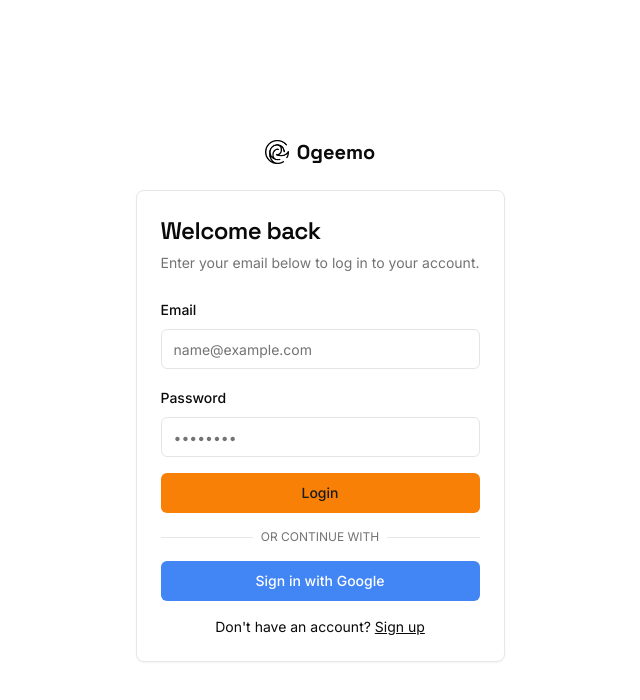
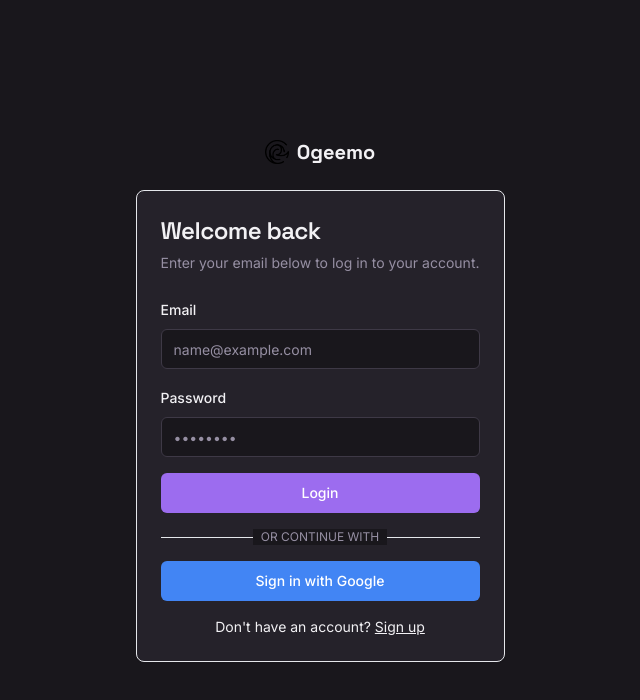
Before and after one commit to tas-github/ogeemo-firebase, a Next.js app: page /login in a window 1280 px wide. Shown: the top 700 px of the page, without its empty margins (320-960 px from the left). Built offline with nearby package versions, Linux system fonts and the light colour scheme; no server answers.

Commit message:
My wife (Julie) does not like my choice of colors. She likes purple for

```diff
--- a/src/app/globals.css
+++ b/src/app/globals.css
@@ -5,37 +5,37 @@
 
 @layer base {
   :root {
-    --background: 0 0% 100%;
-    --foreground: 0 0% 3.9%;
-    --card: 0 0% 100%;
-    --card-foreground: 0 0% 3.9%;
-    --popover: 0 0% 100%;
-    --popover-foreground: 0 0% 3.9%;
-    --primary: 30 95% 50%;
-    --primary-foreground: 0 0% 10%;
-    --secondary: 0 0% 96.1%;
-    --secondary-foreground: 0 0% 9%;
-    --muted: 0 0% 96.1%;
-    --muted-foreground: 0 0% 45.1%;
-    --accent: 0 0% 96.1%;
-    --accent-foreground: 30 95% 50%;
-    --destructive: 0 84.2% 60.2%;
+    --background: 260 10% 10%;
+    --foreground: 260 10% 95%;
+    --card: 260 10% 15%;
+    --card-foreground: 260 10% 95%;
+    --popover: 260 10% 15%;
+    --popover-foreground: 260 10% 95%;
+    --primary: 262 80% 68%;
+    --primary-foreground: 0 0% 100%;
+    --secondary: 260 10% 20%;
+    --secondary-foreground: 260 10% 95%;
+    --muted: 260 10% 20%;
+    --muted-foreground: 260 10% 60%;
+    --accent: 330 85% 60%;
+    --accent-foreground: 0 0% 100%;
+    --destructive: 0 72% 51%;
     --destructive-foreground: 0 0% 98%;
-    --border: 0 0% 89.8%;
-    --input: 0 0% 89.8%;
-    --ring: 30 95% 50%;
+    --border: 260 10% 25%;
+    --input: 260 10% 25%;
+    --ring: 262 80% 68%;
     --radius: 0.5rem;
-    --chart-1: 12 76% 61%;
-    --chart-2: 173 58% 39%;
-    --chart-3: 197 37% 24%;
-    --chart-4: 43 74% 66%;
-    --chart-5: 27 87% 67%;
-    --sidebar-background: 0 0% 100%;
-    --sidebar-foreground: 0 0% 3.9%;
-    --sidebar-accent: 0 0% 96.1%;
-    --sidebar-accent-foreground: 30 95% 50%;
-    --sidebar-border: 0 0% 89.8%;
-    --sidebar-ring: 30 95% 50%;
+    --chart-1: 262 80% 68%;
+    --chart-2: 330 85% 60%;
+    --chart-3: 210 80% 60%;
+    --chart-4: 160 70% 50%;
+    --chart-5: 40 90% 60%;
+    --sidebar-background: 260 10% 12%;
+    --sidebar-foreground: 260 10% 95%;
+    --sidebar-accent: 262 80% 68%;
+    --sidebar-accent-foreground: 0 0% 100%;
+    --sidebar-border: 260 10% 25%;
+    --sidebar-ring: 262 80% 68%;
   }
 
   body {
```
